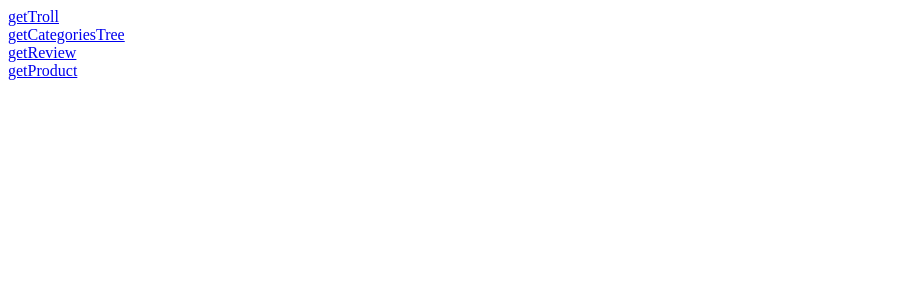
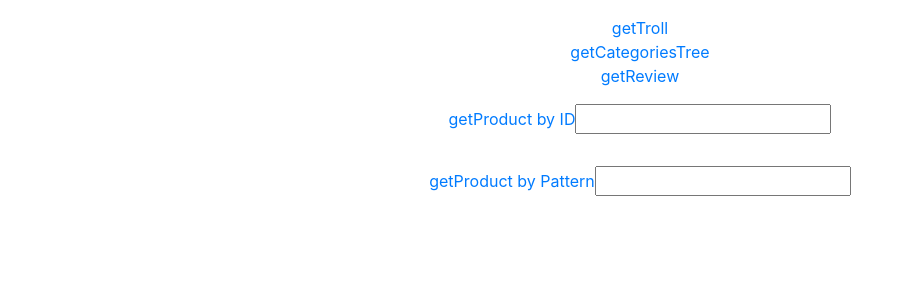
Before and after one commit to aowidat/DBP-FrontEnd, a React (Create React App) app: page / in a window 1280 px wide. Shown: the top 300 px of the page, without its empty margins (0-906 px from the left). Built offline with nearby package versions, Linux system fonts and the light colour scheme.

Commit message:
list of product

```diff
--- a/public/index.html
+++ b/public/index.html
@@ -4,6 +4,7 @@
 <head>
   <meta charset="utf-8" />
   <title>DBP-Store-Frontend</title>
+  <link href="//netdna.bootstrapcdn.com/bootstrap/4.5.2/css/bootstrap.min.css" rel="stylesheet" />
 </head>
 
 <body>
--- a/src/App.js
+++ b/src/App.js
@@ -5,6 +5,7 @@ import CategoriesTree from './Components/CategoriesTree';
 import Product from './Components/Product';
 import Review from './Components/Review';
 import User from './Components/User'
+import ListOfProducts from './Components/ListOfProducts'
 
 function App() {
   return (
@@ -15,6 +16,7 @@ function App() {
         <Route path="/product/:id" element={<Product />} />
         <Route path="/review" element={<Review />} />
         <Route path="/user" element={<User />} />
+        <Route path="/listofProduct/:pattern" element={<ListOfProducts />} />
       </Routes>
     </div>
   );
--- a/src/Components/Home.js
+++ b/src/Components/Home.js
@@ -1,10 +1,13 @@
+import { useState } from "react";
 import {
     Link
 } from "react-router-dom";
 
 function Home() {
+    const [id, setId] = useState('');
+    const [pattern, setPattern] = useState('');
     return (
-        <div>
+        <div className="p-3 text-center">
             <Link to="/user">
                 getTroll
             </Link>
@@ -17,9 +20,18 @@ function Home() {
                 getReview
             </Link>
             <br />
-            <Link to="/product/B0000668PG">
-                getProduct
-            </Link>
+            <div className="p-3 text-center">
+                <Link to={`/product/${id}`}>
+                    getProduct by ID
+                </Link>
+                <input type="text" value={id} onChange={(e) => setId(e.target.value)} />
+            </div>
+            <div className="p-3 text-center">
+                <Link to={`/listofProduct/${pattern}`}>
+                    getProduct by Pattern
+                </Link>
+                <input type="text" value={pattern} onChange={(e) => setPattern(e.target.value)} />
+            </div>
         </div>
     );
 
--- /dev/null
+++ b/src/Components/ListOfProducts.js
@@ -0,0 +1,46 @@
+import { useEffect, useState } from "react";
+import {
+    useParams,
+} from "react-router-dom";
+
+function ListOfProducts() {
+    const [products, setProducts] = useState();
+    let { pattern } = useParams();
+    useEffect(() => { fetch(`http://localhost:8080/findAllByPattern/${pattern}`).then(res => res.json()).then(data => setProducts(data)); }, []);
+    return (
+        <div className="container">
+            <h3 className="p-3 text-center">React - Display a list of items</h3>
+            <table className="table table-striped table-bordered">
+                <thead>
+                    <tr>
+                        <th>ID</th>
+                        <th>title</th>
+                        <th>salesRank</th>
+                        <th>image</th>
+                        <th>rating</th>
+                        <th>format</th>
+                        <th>binding</th>
+                        <th>date</th>
+                        <th>disc_Nr</th>
+                    </tr>
+                </thead>
+                <tbody>
+                    {products && products.map(pro =>
+                        <tr key={pro?.id}>
+                            <td>{pro?.id}</td>
+                            <td>{pro?.title}</td>
+                            <td>{pro?.salesRank}</td>
+                            <td>{pro?.image}</td>
+                            <td>{pro?.rating}</td>
+                            <td>{pro?.format}</td>
+                            <td>{pro?.binding}</td>
+                            <td>{pro?.date}</td>
+                            <td>{pro?.disc_Nr}</td>
+                        </tr>
+                    )}
+                </tbody>
+            </table>
+        </div>
+    );
+}
+export default ListOfProducts;
```
